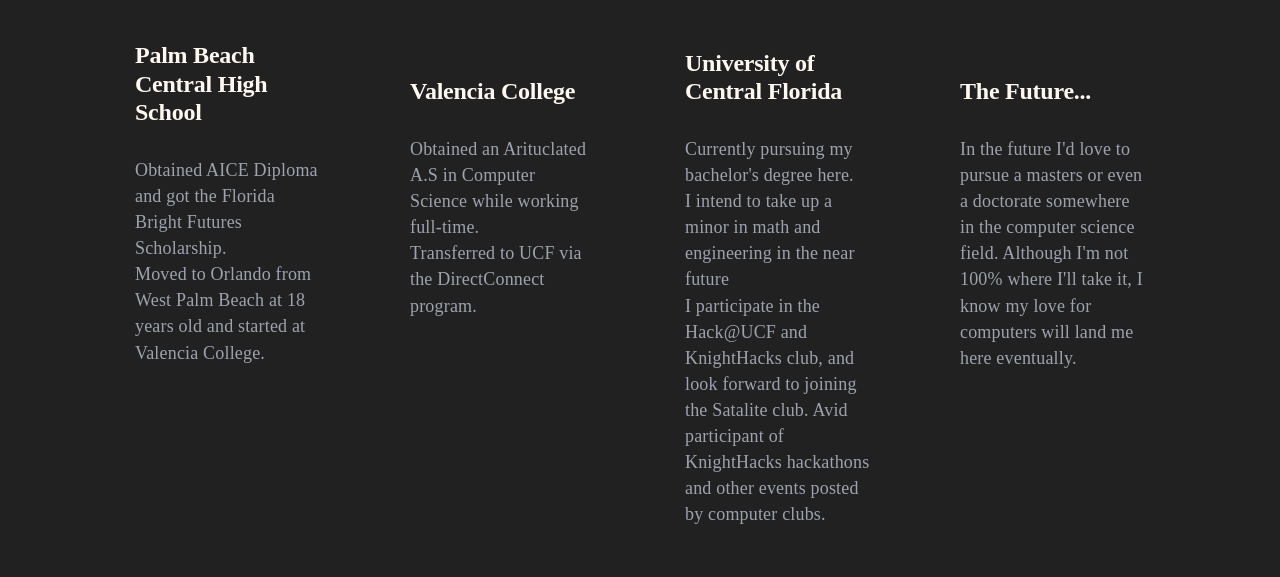
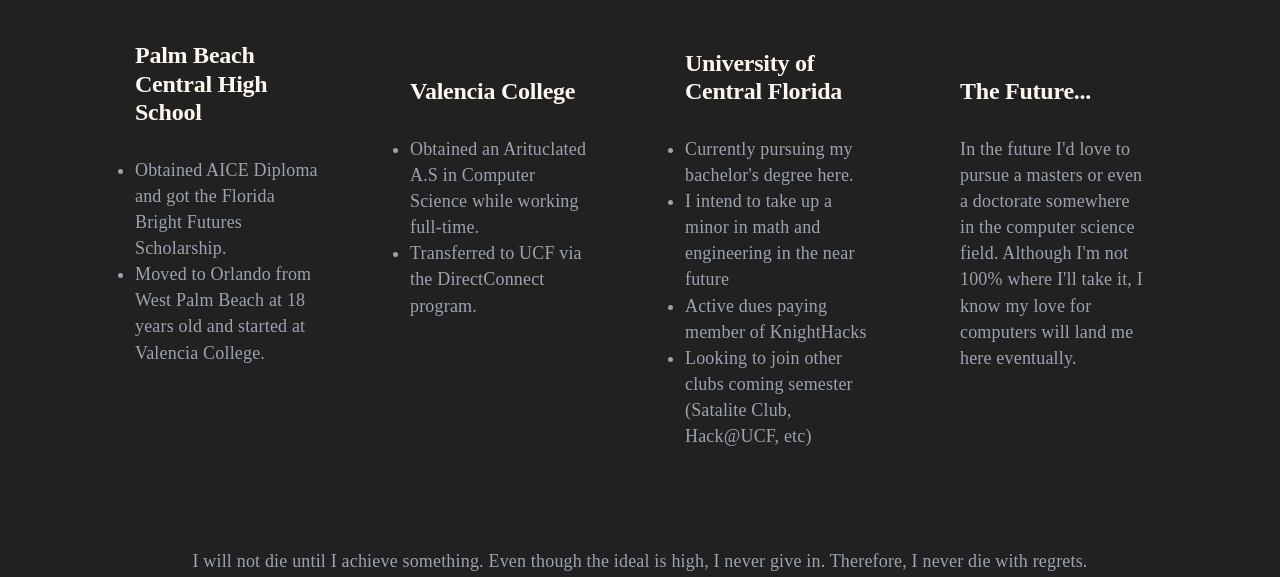
Before and after one commit to rydal05/portfolio-site, a React (Vite) app: page / in a window 1280 px wide. Shown: the part 980-1557 px from the top of the page. Built offline with nearby package versions, Linux system fonts and the light colour scheme.

Commit message:
UCF list desc made less wordy

```diff
--- a/src/sections/prof/education.jsx
+++ b/src/sections/prof/education.jsx
@@ -11,7 +11,7 @@ export default function Education() {
 					degree="High School Diploma"
 					years="2019-2023"
 				>
-					<ul>
+					<ul className="list-disc">
 						<li className="font-timesnewroman">
 							Obtained AICE Diploma and got the Florida Bright
 							Futures Scholarship.
@@ -30,7 +30,7 @@ export default function Education() {
 					Science Degree"
 					years="2023-2025"
 				>
-					<ul>
+					<ul className="list-disc">
 						<li>
 							Obtained an Arituclated A.S in Computer Science
 							while working full-time.
@@ -45,8 +45,8 @@ export default function Education() {
 					title="University of Central Florida"
 					degree="Bachelor's Degree: Computer Science"
 				>
-					<ul>
-						<li className="">
+					<ul className="list-disc">
+						<li>
 							Currently pursuing my bachelor's degree here.
 						</li>
 						<li>
@@ -54,10 +54,10 @@ export default function Education() {
 							in the near future
 						</li>
 						<li>
-							I participate in the Hack@UCF and KnightHacks club,
-							and look forward to joining the Satalite club. Avid
-							participant of KnightHacks hackathons and other
-							events posted by computer clubs.
+							Active dues paying member of KnightHacks
+						</li>
+						<li>
+							Looking to join other clubs coming semester (Satalite Club, Hack@UCF, etc)
 						</li>
 					</ul>
 				</TextBlock>
```
